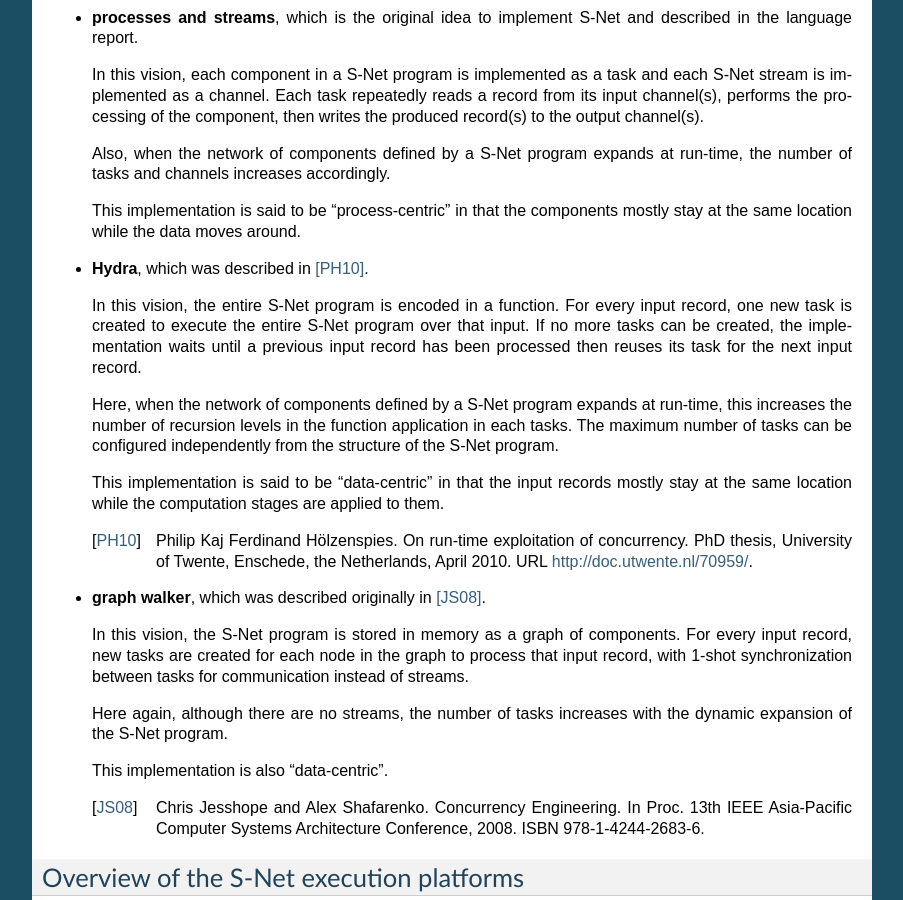
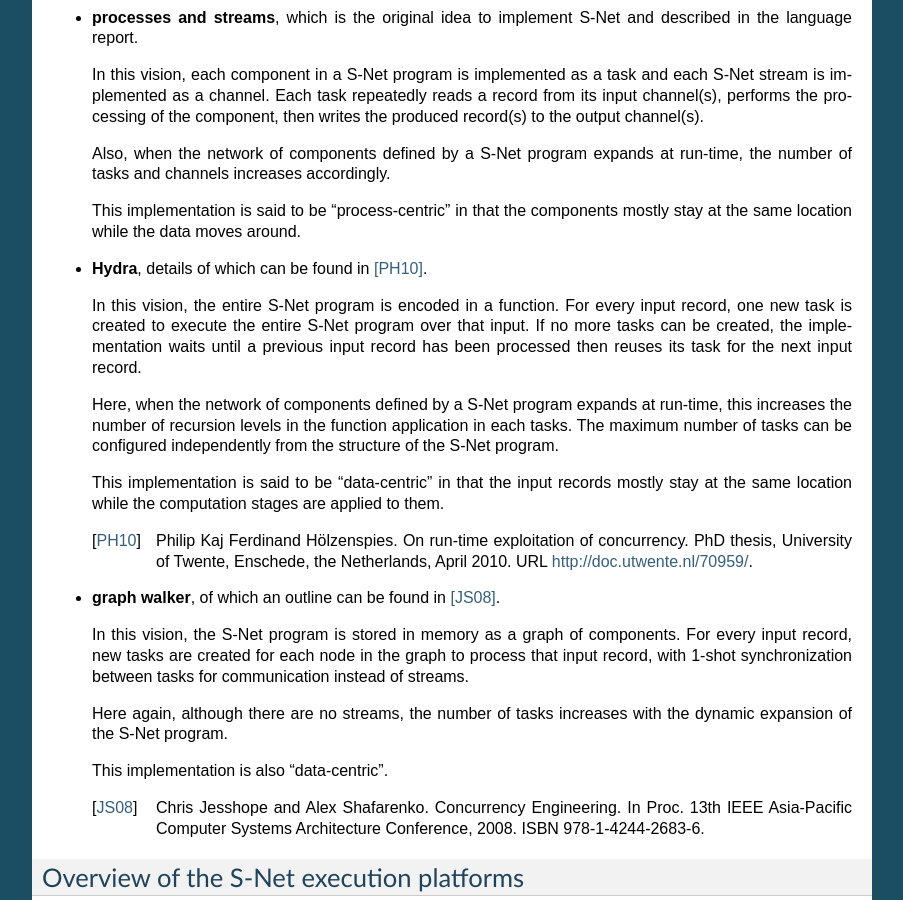
Before and after one commit to snetdev/docs, a Sphinx documentation site: the page built from source/snet.rst, in a window 1280 px wide and 900 px high, scrolled down 1966 px. Shown: the whole window, without its empty margins (198-1101 px from the left). Built offline with Sphinx 7.4.7, drawn with Linux system fonts in a browser that asks for light colours; formulas are drawn with MathJax 3.

Commit message:
Fix sensitive phrases.

```diff
--- a/source/snet.rst
+++ b/source/snet.rst
@@ -140,7 +140,7 @@ There are multiple possible *evaluation strategies* for an S-Net program:
   This implementation is said to be "process-centric" in that the components
   mostly stay at the same location while the data moves around.
 
-- **Hydra**, which was described in [PH10]_.
+- **Hydra**, details of which can be found in [PH10]_.
 
   In this vision, the entire S-Net program is encoded in a
   function. For every input record, one new task is created to execute
@@ -163,7 +163,7 @@ There are multiple possible *evaluation strategies* for an S-Net program:
      Enschede, the Netherlands, April 2010. URL
      http://doc.utwente.nl/70959/.
 
-- **graph walker**, which was described originally in [JS08]_.
+- **graph walker**, of which an outline can be found in [JS08]_.
 
   In this vision, the S-Net program is stored in memory as a graph of
   components. For every input record, new tasks are created for each
```
